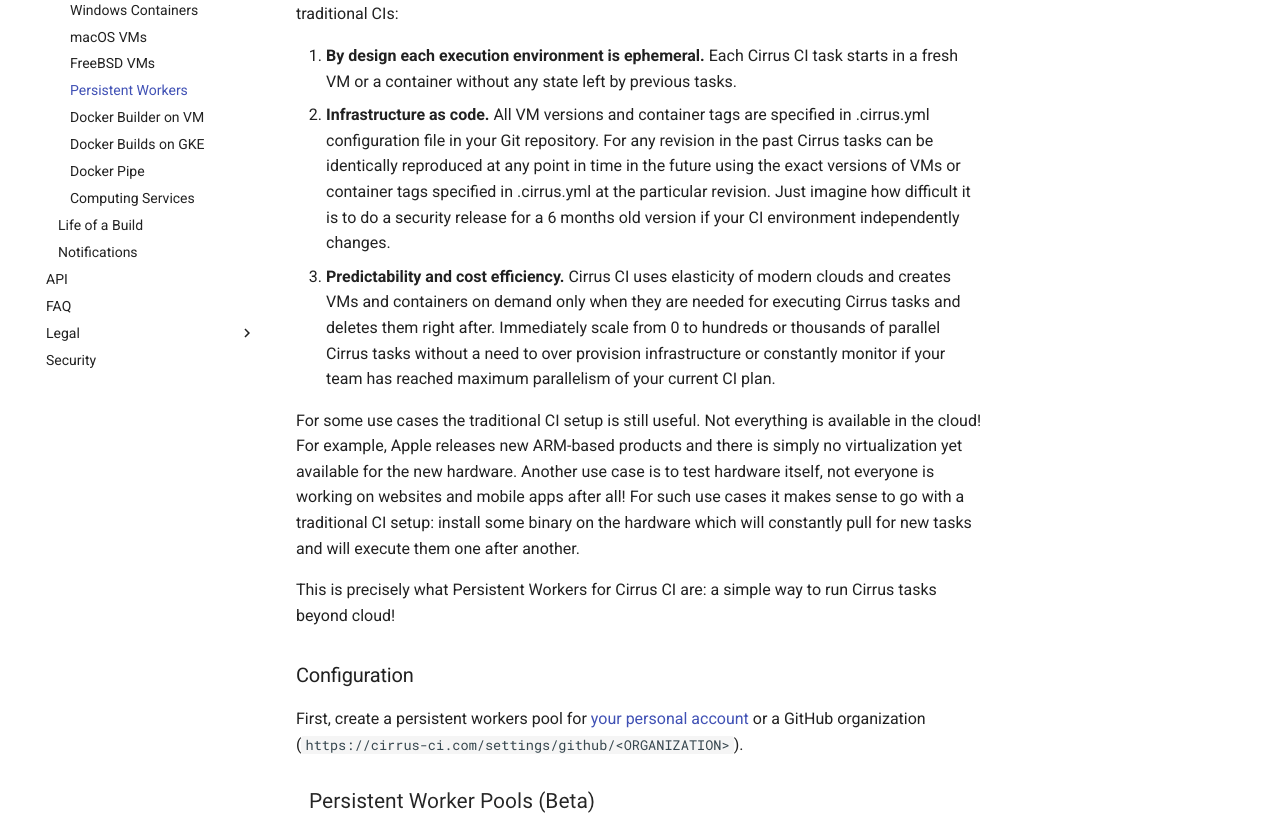
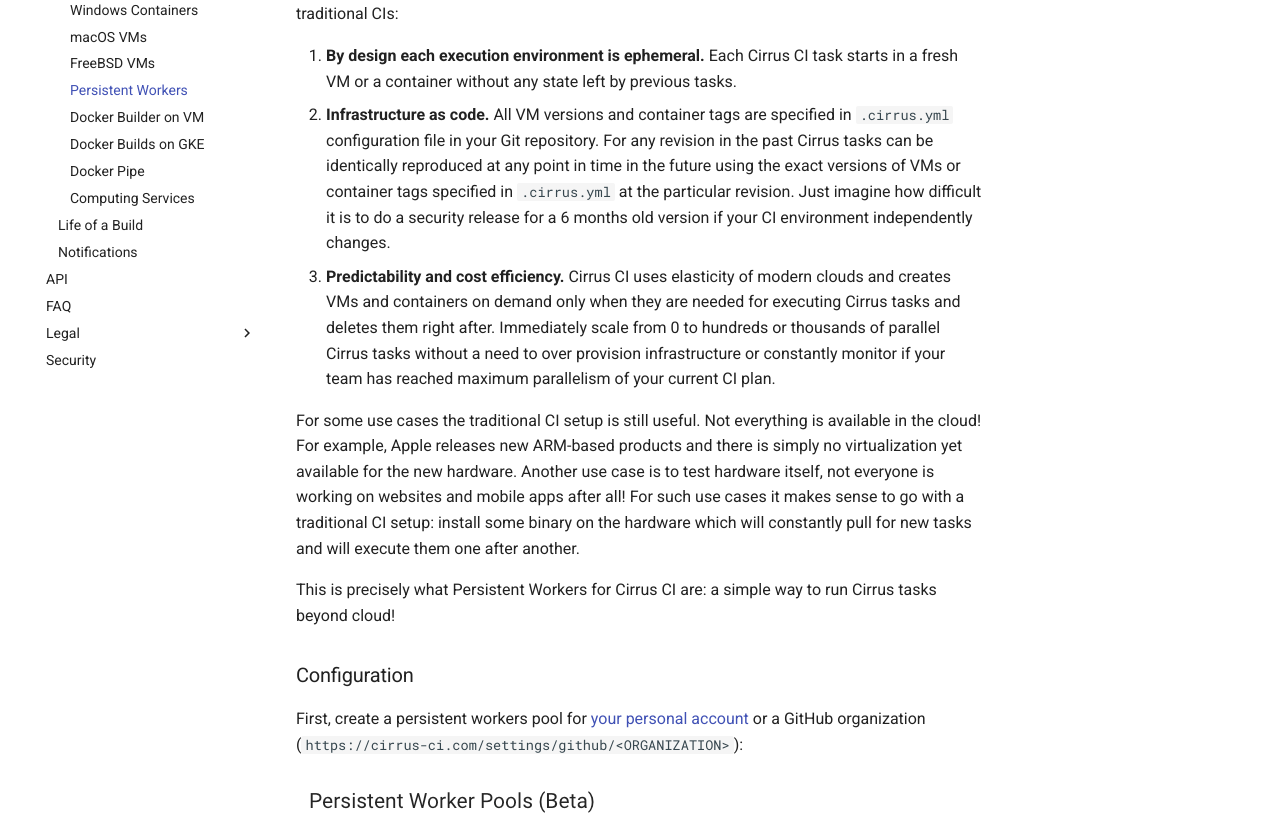
Before and after one commit to cirruslabs/cirrus-ci-docs, an MkDocs documentation site: the page built from docs/guide/persistent-workers.md, in a window 1280 px wide and 1400 px high. Shown: the part 338-1177 px from the top of the window. Built offline with MkDocs 1.6.1 and Material for MkDocs 9.7.7, drawn with Linux system fonts in a browser that asks for light colours; comment, search, counter and statistics services are not loaded.

Commit message:
Fixed spelling

```diff
--- a/docs/guide/persistent-workers.md
+++ b/docs/guide/persistent-workers.md
@@ -6,8 +6,8 @@ Instead, Cirrus CI just [uses APIs of cloud providers](supported-computing-servi
 design difference has multiple benefits comparing to more traditional CIs:
 
 1. **By design each execution environment is ephemeral.** Each Cirrus CI task starts in a fresh VM or a container without any state left by previous tasks.
-2. **Infrastructure as code.** All VM versions and container tags are specified in .cirrus.yml configuration file in your Git repository.
-   For any revision in the past Cirrus tasks can be identically reproduced at any point in time in the future using the exact versions of VMs or container tags specified in .cirrus.yml at the particular revision. Just imagine how difficult it is to do a security release for a 6 months old version if your CI environment independently changes.
+2. **Infrastructure as code.** All VM versions and container tags are specified in `.cirrus.yml` configuration file in your Git repository.
+   For any revision in the past Cirrus tasks can be identically reproduced at any point in time in the future using the exact versions of VMs or container tags specified in `.cirrus.yml` at the particular revision. Just imagine how difficult it is to do a security release for a 6 months old version if your CI environment independently changes.
 3. **Predictability and cost efficiency.** Cirrus CI uses elasticity of modern clouds and creates VMs and containers on demand
    only when they are needed for executing Cirrus tasks and deletes them right after. Immediately scale from 0 to hundreds or
    thousands of parallel Cirrus tasks without a need to over provision infrastructure or constantly monitor if your team has reached maximum parallelism of your current CI plan.
@@ -22,7 +22,7 @@ This is precisely what Persistent Workers for Cirrus CI are: a simple way to run
 
 ### Configuration
 
-First, create a persistent workers pool for [your personal account](https://cirrus-ci.com/settings/profile/) or a GitHub organization (`https://cirrus-ci.com/settings/github/<ORGANIZATION>`).
+First, create a persistent workers pool for [your personal account](https://cirrus-ci.com/settings/profile/) or a GitHub organization (`https://cirrus-ci.com/settings/github/<ORGANIZATION>`):
 
 <img src="/assets/images/screenshots/worker-pools.png" />
 
```
